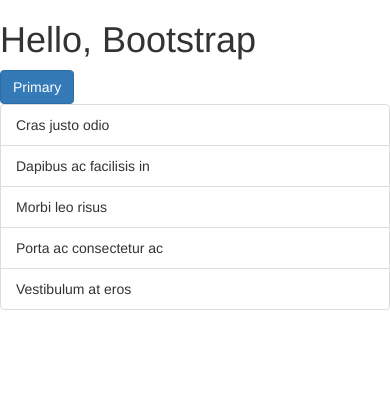
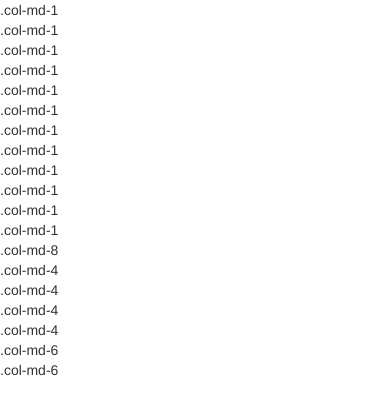
Before and after one commit to LittleTheFu/todo, a Flask app: page / in a window 390 px wide. Shown: the top 415 px of the page. Run offline with Flask 2, Linux system fonts and the light colour scheme; some libraries are stand-ins or nearby versions.

Commit message:
update test page

```diff
--- a/app/templates/index.html
+++ b/app/templates/index.html
@@ -1,21 +1,81 @@
 {% extends "bootstrap/base.html" %}
 {% block title %}This is an example page{% endblock %}
 
-{% block head %}
-{{ super() }}
-{% endblock %}
 
 {% block content %}
-  <h1>Hello, Bootstrap</h1>
-  <button type="button" class="btn btn-primary">Primary</button>
+  <!-- <h1>Hello, Bootstrap</h1> -->
+  <!-- <button type="button" class="btn btn-primary">Primary</button> -->
 
-<ul class="list-group">
+<!-- <ul class="list-group">
   <li class="list-group-item">Cras justo odio</li>
   <li class="list-group-item">Dapibus ac facilisis in</li>
   <li class="list-group-item">Morbi leo risus</li>
   <li class="list-group-item">Porta ac consectetur ac</li>
   <li class="list-group-item">Vestibulum at eros</li>
-</ul>
+</ul> -->
+
+<!-- <div class="container">
+  <div class="row">
+    <div class="col-sm">
+      One of three columns
+    </div>
+    <div class="col-sm">
+      One of three columns
+    </div>
+    <div class="col-sm">
+      One of three columns
+    </div>
+  </div>
+</div>
+
+<div class="container">
+  <div class="row">
+    <div class="col">
+      1 of 2
+    </div>
+    <div class="col">
+      2 of 2
+    </div>
+  </div>
+  <div class="row">
+    <div class="col">
+      1 of 3
+    </div>
+    <div class="col">
+      2 of 3
+    </div>
+    <div class="col">
+      3 of 3
+    </div>
+  </div>
+</div> -->
+<div class="row">
+  <div class="col-md-1">.col-md-1</div>
+  <div class="col-md-1">.col-md-1</div>
+  <div class="col-md-1">.col-md-1</div>
+  <div class="col-md-1">.col-md-1</div>
+  <div class="col-md-1">.col-md-1</div>
+  <div class="col-md-1">.col-md-1</div>
+  <div class="col-md-1">.col-md-1</div>
+  <div class="col-md-1">.col-md-1</div>
+  <div class="col-md-1">.col-md-1</div>
+  <div class="col-md-1">.col-md-1</div>
+  <div class="col-md-1">.col-md-1</div>
+  <div class="col-md-1">.col-md-1</div>
+</div>
+<div class="row">
+  <div class="col-md-8">.col-md-8</div>
+  <div class="col-md-4">.col-md-4</div>
+</div>
+<div class="row">
+  <div class="col-md-4">.col-md-4</div>
+  <div class="col-md-4">.col-md-4</div>
+  <div class="col-md-4">.col-md-4</div>
+</div>
+<div class="row">
+  <div class="col-md-6">.col-md-6</div>
+  <div class="col-md-6">.col-md-6</div>
+</div>
 {% endblock %}
 
 {% block scripts %}
```
